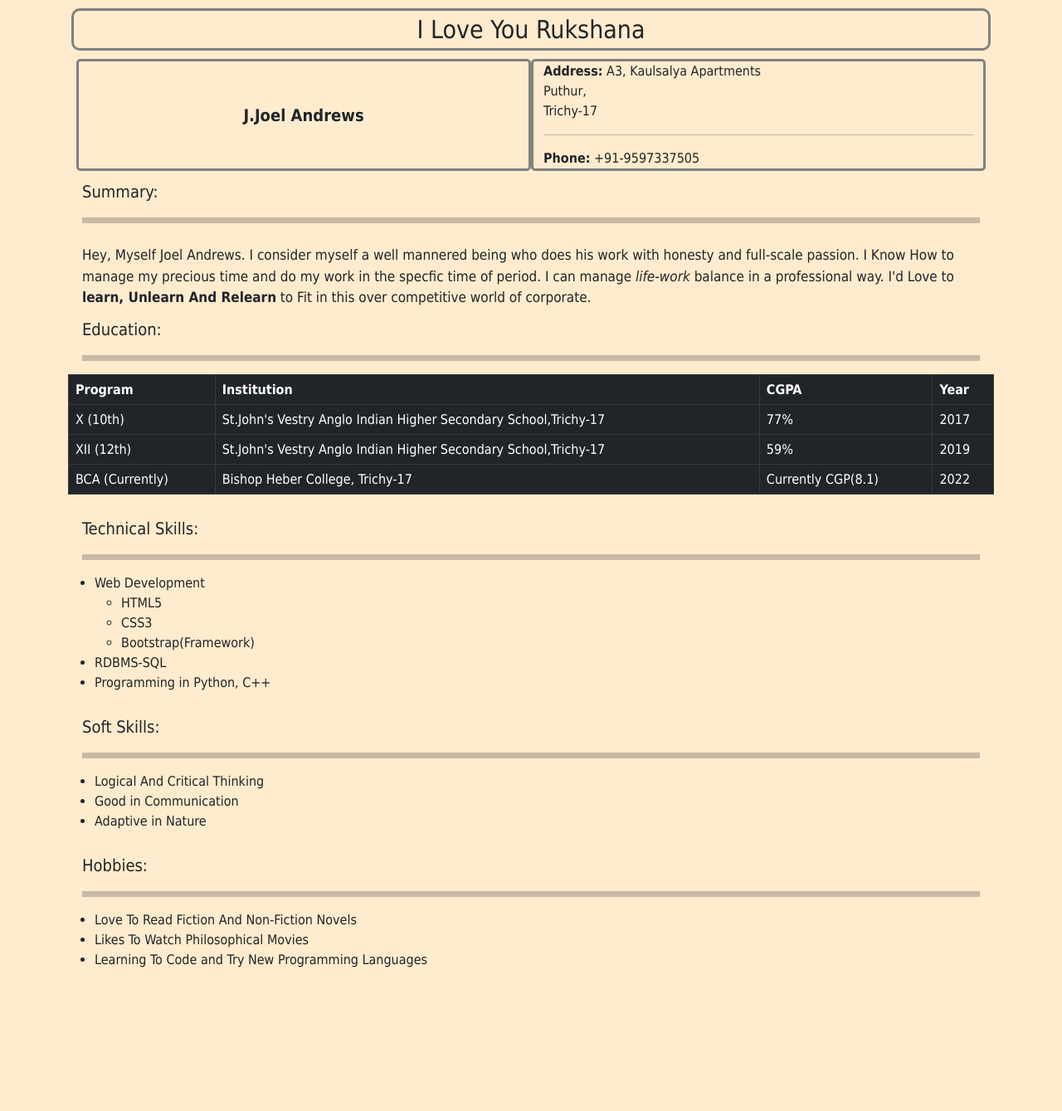
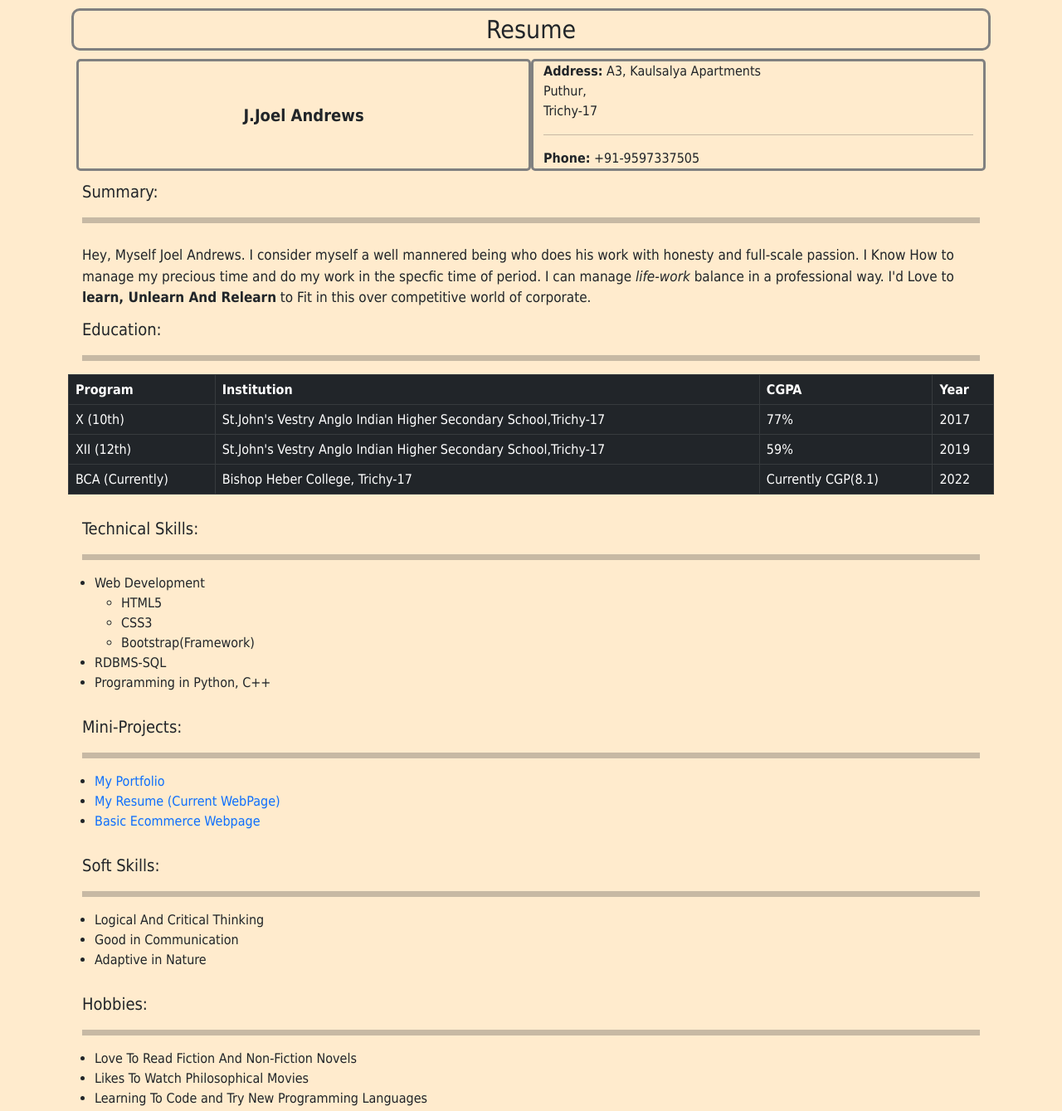
Before and after one commit to joelandrews614/Joel_Resume, a plain HTML site: page index.html in a window 1280 px wide. Shown: the whole page at 83% size. Before the commit the page ends 1185 px from the top, so only its background shows below. Drawn offline with nearby package versions, Linux system fonts and the light colour scheme.

Commit message:
Added Projects Unordered Lists

```diff
--- a/index.html
+++ b/index.html
@@ -11,7 +11,7 @@
 		<main>
 			<div class="container">
 				<div class="row row1">
-					<div class="col resume-tag">I Love You Rukshana</div>
+					<div class="col resume-tag">Resume</div>
 				</div>
 
 				<div class="row row2">
@@ -94,9 +94,22 @@
 				</div>
 
 				<div class="row row9 row3" id="summary">
+					<div class="col">Mini-Projects: <hr style="height:7px;"></div>
+				</div>
+				<div class="row row10 row8">
+					<div class="col">
+						<ul>
+							<li><a href="https://joelandrews614.github.io/new-portfolio-site/" target="_blank">My Portfolio</a></li>
+							<li><a href="https://joelandrews614.github.io/Joel_Resume/" target="_blank">My Resume (Current WebPage)</a></li>
+							<li><a href="https://joelandrews614.github.io/" target="_blank">Basic Ecommerce Webpage</a></li>
+						</ul>
+					</div>
+				</div>
+
+				<div class="row row11 row3" id="summary">
 					<div class="col">Soft Skills: <hr style="height:7px;"></div>
 				</div>
-				<div class="row row10 row8">
+				<div class="row row12 row8">
 					<div class="col">
 						<ul>
 							<li>Logical And Critical Thinking</li>
--- a/text.css
+++ b/text.css
@@ -83,3 +83,16 @@ body {
     font-size: 16px;
 }
 /*Row8-end*/
+
+
+
+/*Row10-start*/
+.row10 a:hover {
+    color: rgb(49, 23, 75);
+    text-decoration: underline;
+}
+
+.row10 a {
+    text-decoration: none;
+}
+/*Row10-end*/
```
